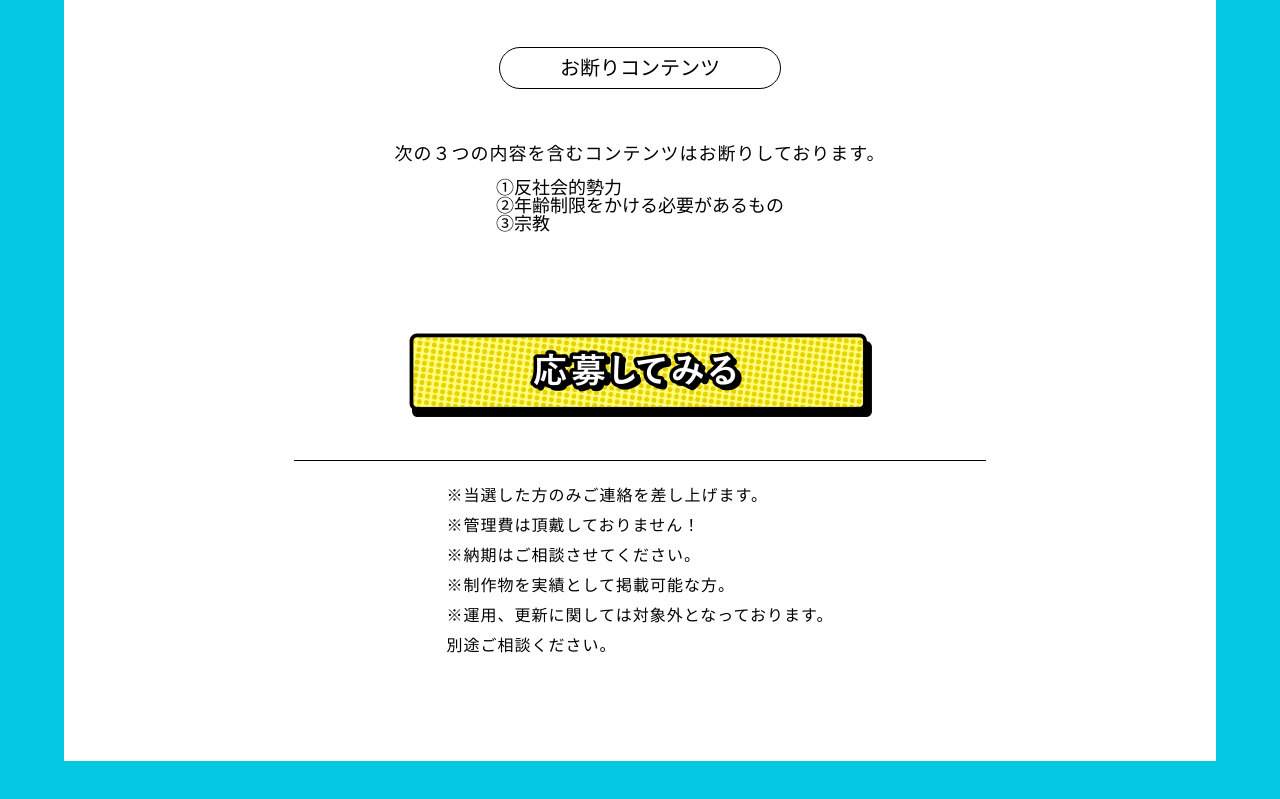
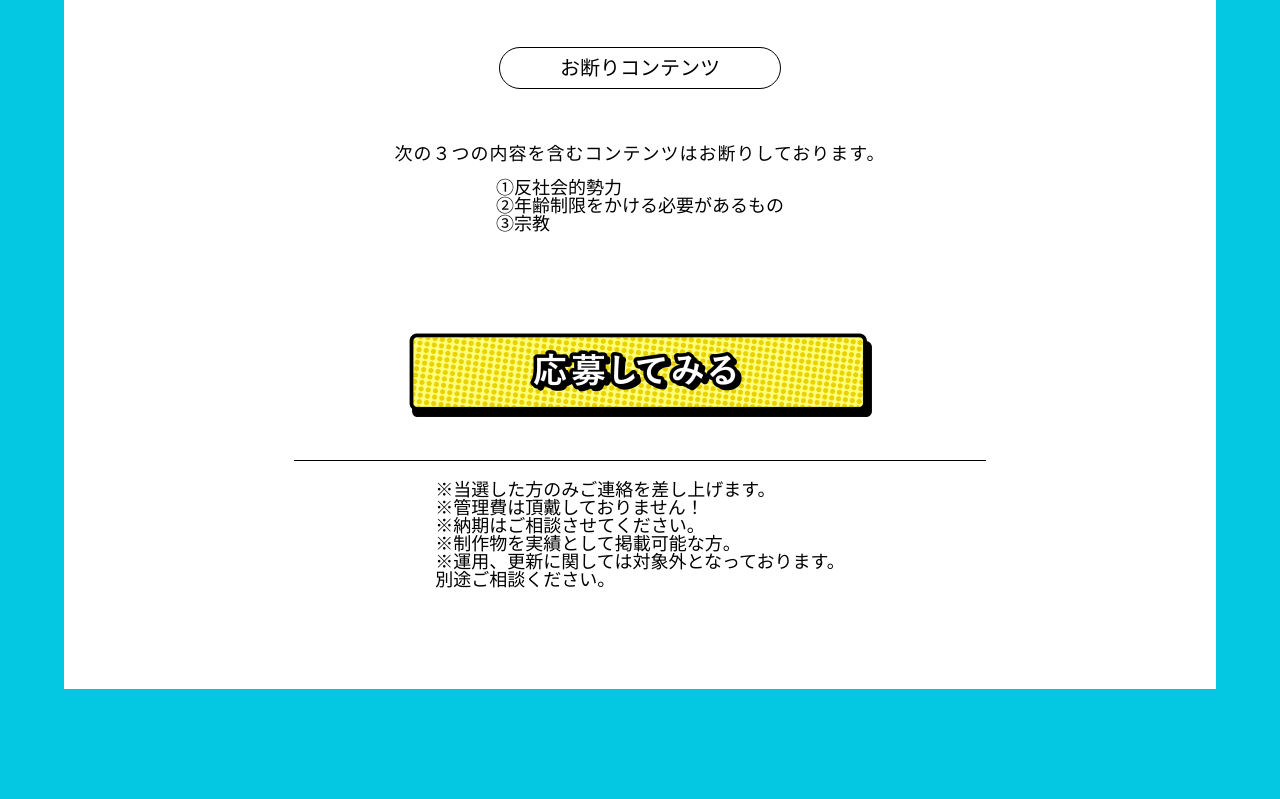
Before and after one commit to shin-12t/tadasai, a plain HTML site: page Data_01/index.html in a window 1280 px wide. Shown: the part 2335-3134 px from the top of the page. After the commit the page ends 3104 px from the top, so only its background shows below. Drawn offline with Linux system fonts and the light colour scheme.

Commit message:
Add files via upload

```diff
--- a/Data_01/CSS/default.css
+++ b/Data_01/CSS/default.css
@@ -149,7 +149,7 @@ h3 {
 	margin-right: 2%;
 }
 .info {
-	text-align: center;
+	text-align: left;
 }
 .info_01 {
 	text-align: center;
@@ -196,6 +196,5 @@ h3 {
 }
 .info_note {
 	margin: 20px;
-	text-align: left;
-    display: inline-grid;
+	text-align: center;
 }
--- a/Data_01/index.html
+++ b/Data_01/index.html
@@ -70,11 +70,13 @@
 		</div>
 		<div class="line_02"></div>
 		<div class="info_note">
-			<p>※当選した方のみご連絡を差し上げます。</p>
-			<p>※管理費は頂戴しておりません！</p>
-			<p>※納期はご相談させてください。</p>
-			<p>※制作物を実績として掲載可能な方。</p>
-			<p>※運用、更新に関しては対象外となっております。<br>別途ご相談ください。</p>
+			<ul style="list-style: none;" class="plan_caption_li">
+				<li>※当選した方のみご連絡を差し上げます。</li>
+				<li>※管理費は頂戴しておりません！</li>
+				<li>※納期はご相談させてください。</li>
+				<li>※制作物を実績として掲載可能な方。</li>
+				<li>※運用、更新に関しては対象外となっております。<br>別途ご相談ください。</li>
+			</ul>
 		</div>
 	</section>
 
```
